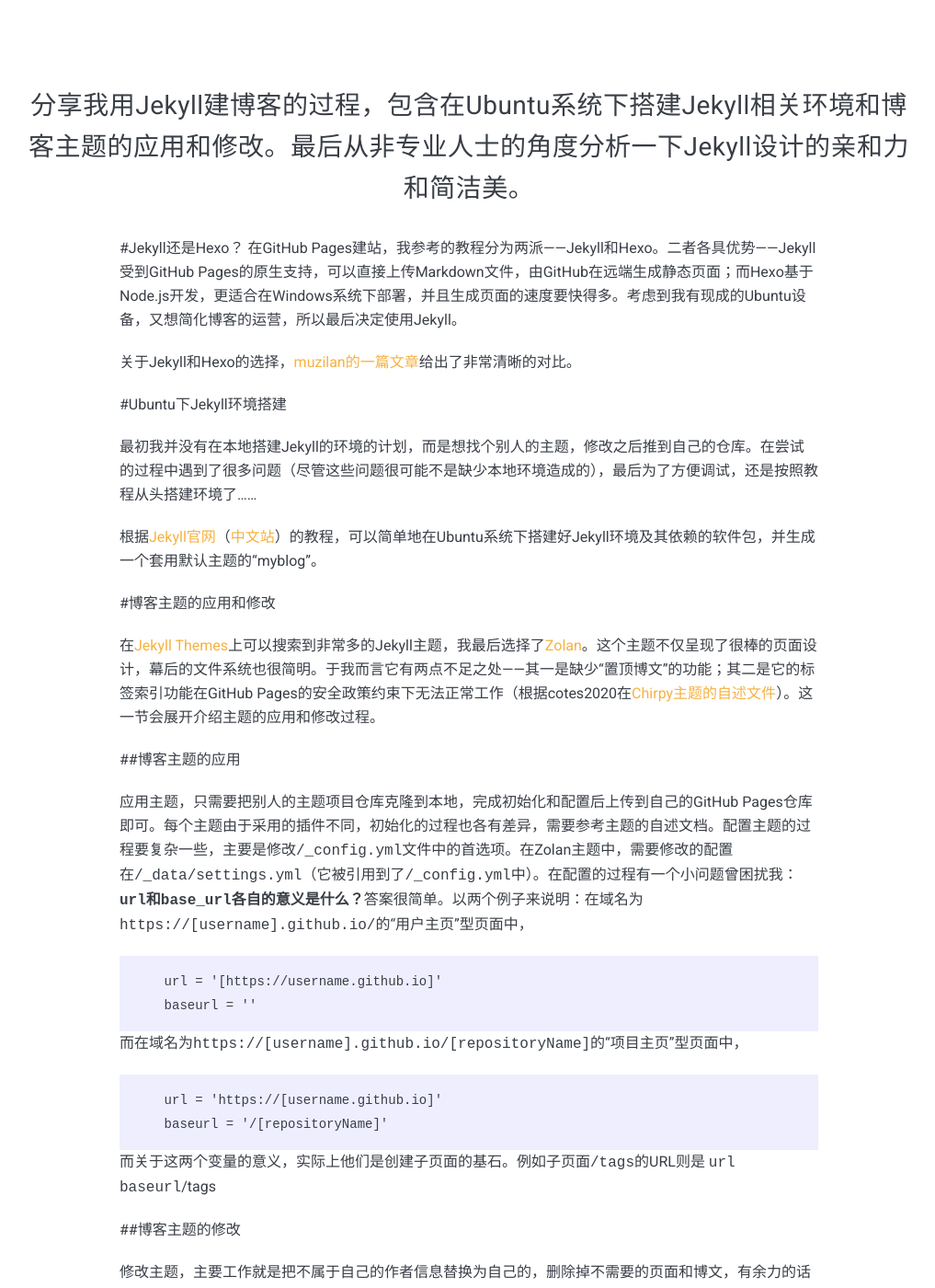
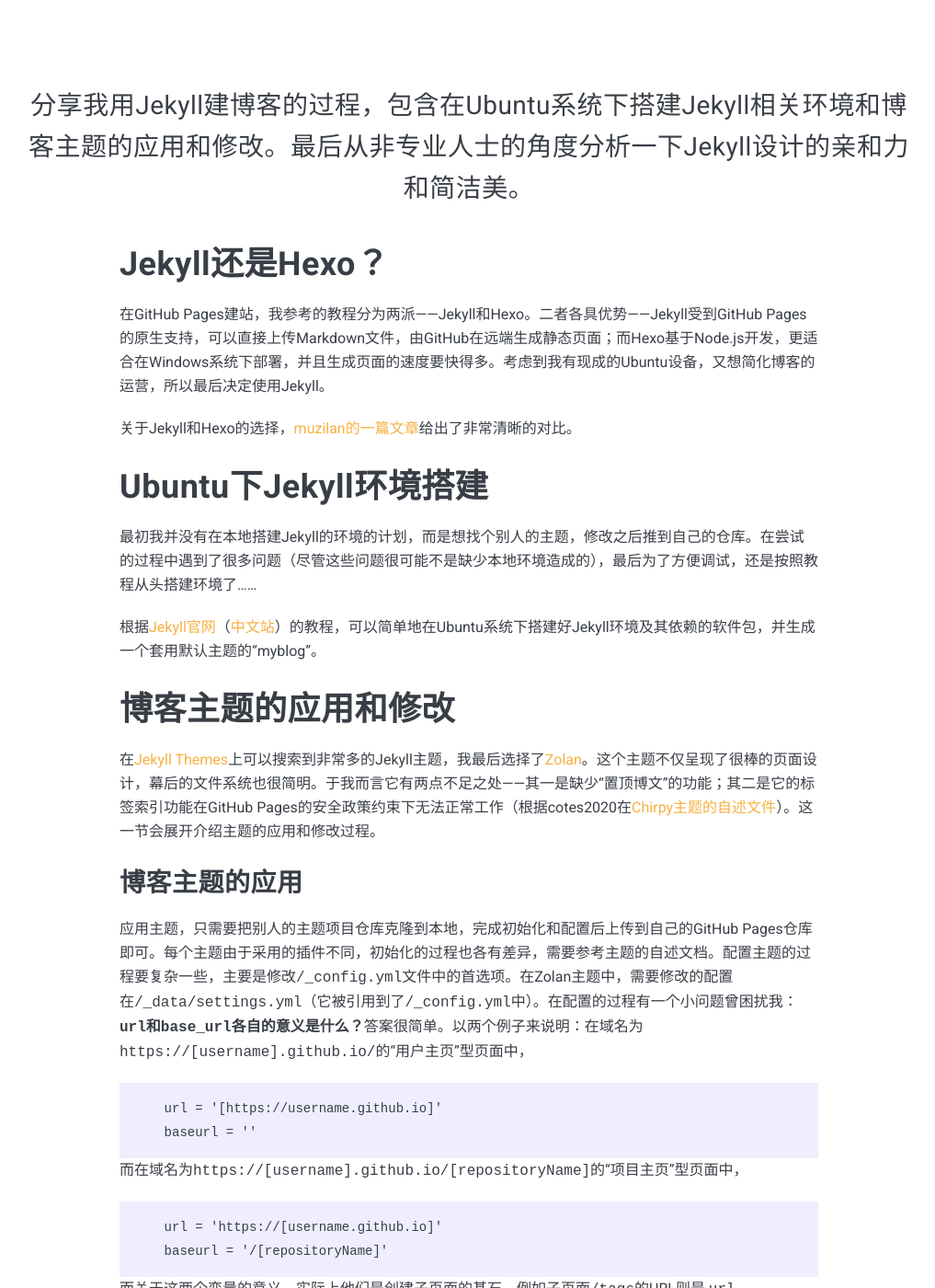
Before and after one commit to Wenhui-Wu/Wenhui-Wu.github.io, a Jekyll site: the page built from _posts/2021-05-14-Jekyll建站折腾笔记.md, in a window 1280 px wide and 1400 px high, scrolled down 991 px. Shown: the whole window at 92% size, without its empty margins (130-1147 px from the left). Built offline with Jekyll 4.4.1, drawn with Linux system fonts in a browser that asks for light colours; nearby versions of some CDN libraries; part of the change alters nothing that is shown; some of the changed text lies outside the part shown.

Commit message:
new post revised

````diff
--- a/_posts/2021-05-14-Jekyll建站折腾笔记.md
+++ b/_posts/2021-05-14-Jekyll建站折腾笔记.md
@@ -8,22 +8,22 @@ tags: CN LIFE
 
 >分享我用Jekyll建博客的过程，包含在Ubuntu系统下搭建Jekyll相关环境和博客主题的应用和修改。最后从非专业人士的角度分析一下Jekyll设计的亲和力和简洁美。
 
-#Jekyll还是Hexo？
+# Jekyll还是Hexo？
 在GitHub Pages建站，我参考的教程分为两派——Jekyll和Hexo。二者各具优势——Jekyll受到GitHub Pages的原生支持，可以直接上传Markdown文件，由GitHub在远端生成静态页面；而Hexo基于Node.js开发，更适合在Windows系统下部署，并且生成页面的速度要快得多。考虑到我有现成的Ubuntu设备，又想简化博客的运营，所以最后决定使用Jekyll。
 
 关于Jekyll和Hexo的选择，[muzilan的一篇文章](https://blog.csdn.net/muzilanlan/article/details/81542917)给出了非常清晰的对比。
 
-#Ubuntu下Jekyll环境搭建
+# Ubuntu下Jekyll环境搭建
 
 最初我并没有在本地搭建Jekyll的环境的计划，而是想找个别人的主题，修改之后推到自己的仓库。在尝试的过程中遇到了很多问题（尽管这些问题很可能不是缺少本地环境造成的），最后为了方便调试，还是按照教程从头搭建环境了……
 
 根据[Jekyll官网](https://jekyllrb.com/)（[中文站](https://jekyllcn.com/)）的教程，可以简单地在Ubuntu系统下搭建好Jekyll环境及其依赖的软件包，并生成一个套用默认主题的“myblog”。
 
-#博客主题的应用和修改
+# 博客主题的应用和修改
 
 在[Jekyll Themes](http://jekyllthemes.org)上可以搜索到非常多的Jekyll主题，我最后选择了[Zolan](https://github.com/artemsheludko/zolan)。这个主题不仅呈现了很棒的页面设计，幕后的文件系统也很简明。于我而言它有两点不足之处——其一是缺少“置顶博文”的功能；其二是它的标签索引功能在GitHub Pages的安全政策约束下无法正常工作（根据cotes2020在[Chirpy主题的自述文件](https://github.com/cotes2020/jekyll-theme-chirpy/blob/master/docs/README.zh-CN.md#部署到-github-pages)）。这一节会展开介绍主题的应用和修改过程。
 
-##博客主题的应用
+## 博客主题的应用
 
 应用主题，只需要把别人的主题项目仓库克隆到本地，完成初始化和配置后上传到自己的GitHub Pages仓库即可。每个主题由于采用的插件不同，初始化的过程也各有差异，需要参考主题的自述文档。配置主题的过程要复杂一些，主要是修改`/_config.yml`文件中的首选项。在Zolan主题中，需要修改的配置在`/_data/settings.yml`（它被引用到了`/_config.yml`中）。在配置的过程有一个小问题曾困扰我：**`url`和`base_url`各自的意义是什么？**答案很简单。以两个例子来说明：在域名为`https://[username].github.io/`的“用户主页”型页面中，
 ```
@@ -38,7 +38,7 @@ tags: CN LIFE
 而关于这两个变量的意义，实际上他们是创建子页面的基石。例如子页面`/tags`的URL则是
 `url` `baseurl`/tags
 
-##博客主题的修改
+## 博客主题的修改
 
 修改主题，主要工作就是把不属于自己的作者信息替换为自己的，删除掉不需要的页面和博文，有余力的话还可以自己增添需要的功能。作者信息和页面信息一般存在于`/_config.yml`文件中，只需要修改相应位置。在Zolan主题下，要修改`/_data/settings.yml`。除此之外，`/_pages/about.md`对应About页面，也需要修改；想要把页面顶部栏中的多余页面删除，只需要在*/_pages*删除对应的文件即可。至于博文，Jekyll中所有的博文都保存在`/_posts`文件夹中，只需要简单删除掉里面的`.md`文件就好。不过最好保留一个文件，用作其他新博文的模板。
 
@@ -46,7 +46,7 @@ tags: CN LIFE
 
 我对于博客主题的最后一处修改，是主题中不正常工作的标签索引功能。如上所述，在GitHub Pages的环境下无法实现作者精心设计的标签功能——在一个新生成的页面上显示具有某个标签的所有文章——具体表现则是在GitHub Pages上除了404页面什么都显示不出来，而在本地服务器中功能正常。[Chirpy主题的自述文件](https://github.com/cotes2020/jekyll-theme-chirpy/blob/master/docs/README.zh-CN.md#部署到-github-pages)其实给出了解决方案，但是我不想花太多时间移植了。考虑到Zolan主题有非常棒的搜索功能，我直接在主页（`/index.html`）和文章页面中（`/_includes/article_content.html`）取消了tag处的超链接，替换了一个近似的颜色（`goldenrod`）来避免视觉上的变化。
 
-#Jekyll的亲和力和简介美
+# Jekyll的亲和力和简洁美
 
 博文写到最后，分享一些和Jekyll相处快一周的感触吧。
 
````
Also changed, not shown: 1 other file.
